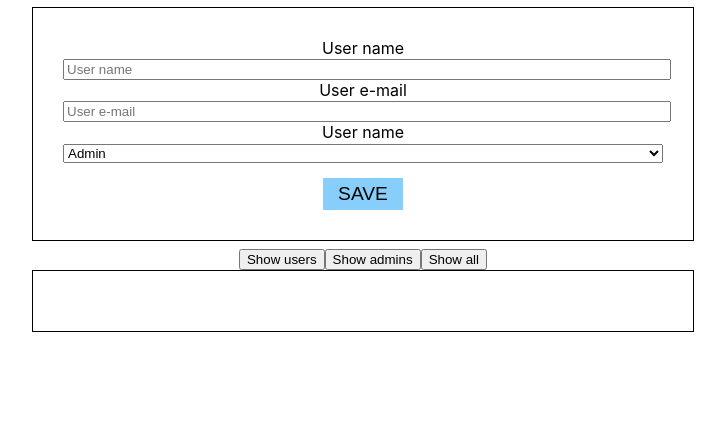
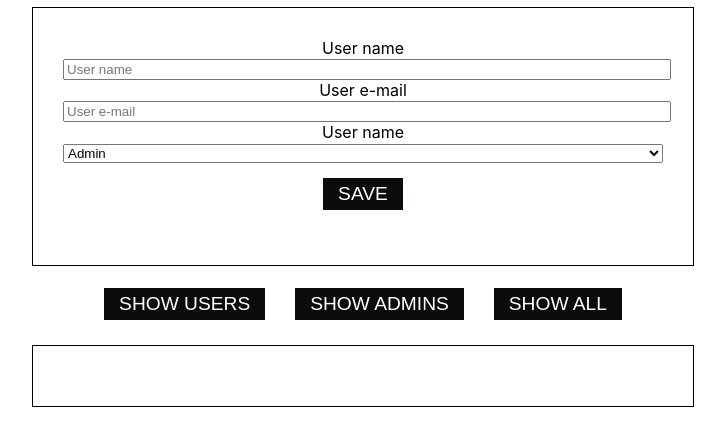
Before and after one commit to mmindykowski/react-formularze-zdarzenia, a React (Create React App) app: page / in a window 1280 px wide. Shown: the top 446 px of the page, without its empty margins (277-1002 px from the left). Built offline with nearby package versions, Linux system fonts and the light colour scheme.

Commit message:
dostylowanie nowych buttonów

```diff
--- a/src/UsersList.css
+++ b/src/UsersList.css
@@ -10,10 +10,11 @@
     width: 100%;
 }
 
-.usersList form button {
-    background-color: lightskyblue;
+.usersList button {
+    background-color: rgb(11, 12, 12);
+    color: white;
     padding: 5px 15px;
-    margin-top: 15px;
+    margin: 15px 15px 25px 15px;
     border: 0;
     text-transform: uppercase;
     font-weight: 500;
@@ -21,7 +22,7 @@
     cursor: pointer;
 }
 
-.usersList form button:hover {
+.usersList button:hover {
     opacity: 0.8;
 }
 
```
